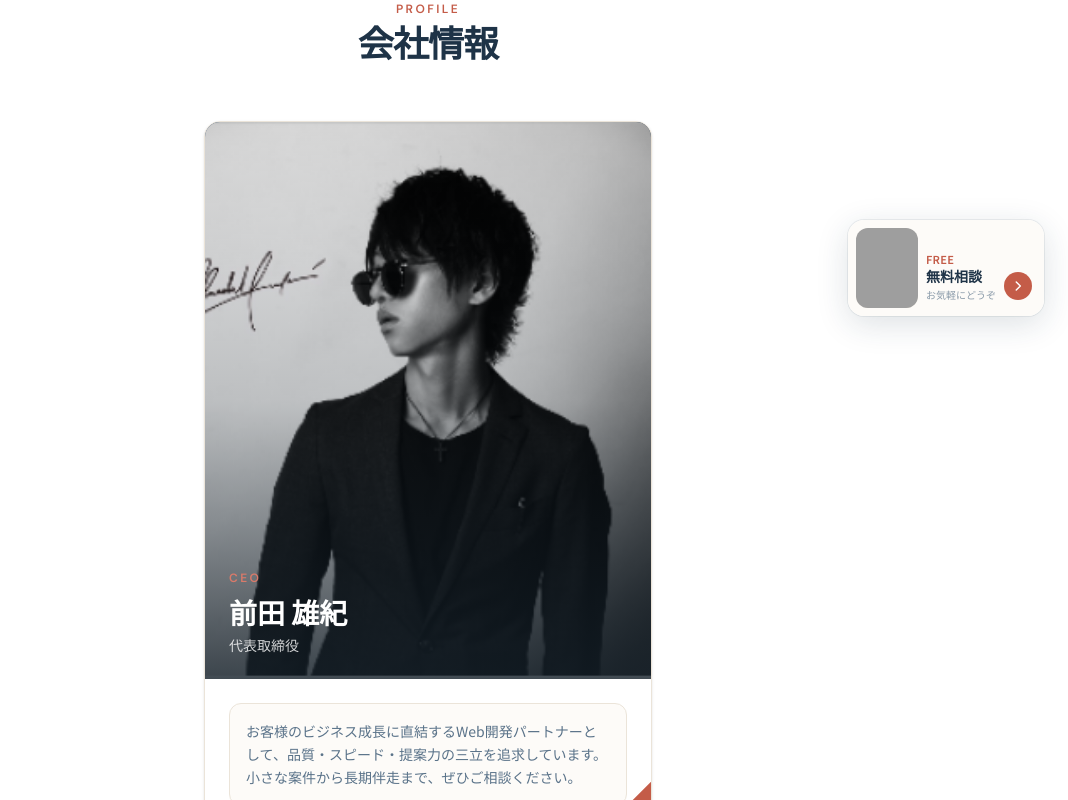
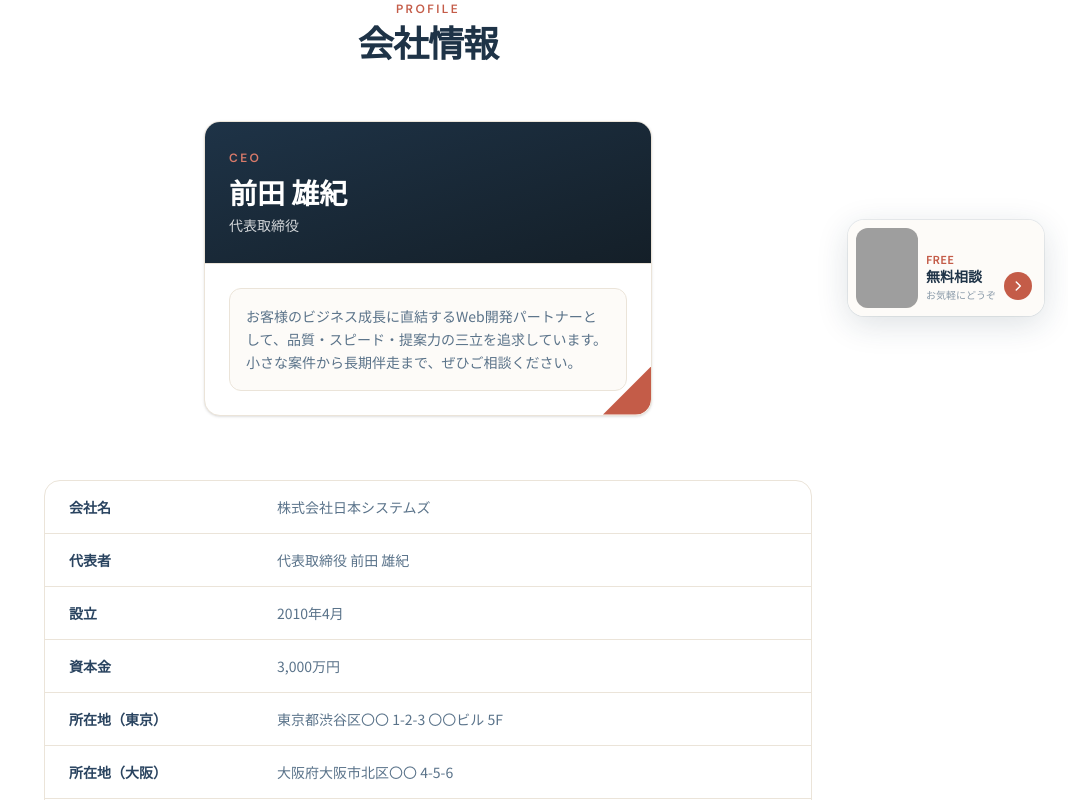
Before and after one commit to keepb2b/noppin-systems, a React (Vite) app: page /company in a window 1280 px wide. Shown: the part 460-1260 px from the top of the page, without its empty margins (212-1280 px from the left). Built offline with nearby package versions, Linux system fonts and the light colour scheme; grey boxes are pictures that could not be loaded.

Commit message:
feat:boss image is changed

```diff
--- a/src/components/company/ExecutiveCard.tsx
+++ b/src/components/company/ExecutiveCard.tsx
@@ -2,30 +2,13 @@ import type { Dictionary } from '../../i18n/types'
 
 type Executive = Dictionary['company']['executives'][number]
 
-export function ExecutiveCard({ role, roleEn, name, message, initials, imageSrc }: Executive) {
+export function ExecutiveCard({ role, roleEn, name, message }: Executive) {
   return (
     <article className="executive-card group scroll-reveal overflow-hidden rounded-2xl border border-sand-200 bg-white shadow-sm transition-all duration-300 hover:-translate-y-1 hover:shadow-lg">
-      <div className="relative aspect-[4/5] overflow-hidden bg-gradient-to-br from-navy-800 to-navy-950">
-        {imageSrc ? (
-          <img
-            src={imageSrc}
-            alt={name}
-            className="absolute inset-0 z-0 h-full w-full object-cover object-top"
-            loading="lazy"
-          />
-        ) : (
-          <div className="absolute inset-0 flex items-center justify-center" aria-hidden>
-            <span className="font-display text-7xl font-bold text-white/10 transition-transform duration-700 group-hover:scale-110 md:text-8xl">
-              {initials}
-            </span>
-          </div>
-        )}
-        <div className="absolute inset-0 bg-gradient-to-t from-navy-950/80 via-navy-950/20 to-transparent" aria-hidden />
-        <div className="absolute inset-x-0 bottom-0 z-10 p-5 md:p-6">
-          <p className="font-display text-xs font-semibold uppercase tracking-[0.2em] text-coral-400">{roleEn}</p>
-          <h3 className="mt-2 text-2xl font-bold text-white md:text-[1.75rem]">{name}</h3>
-          <p className="mt-1 text-sm text-white/80">{role}</p>
-        </div>
+      <div className="border-b border-sand-200 bg-gradient-to-br from-navy-900 to-navy-950 px-5 py-6 md:px-6 md:py-7">
+        <p className="font-display text-xs font-semibold uppercase tracking-[0.2em] text-coral-400">{roleEn}</p>
+        <h3 className="mt-2 text-2xl font-bold text-white md:text-[1.75rem]">{name}</h3>
+        <p className="mt-1 text-sm text-white/80">{role}</p>
       </div>
       <div className="p-5 md:p-6">
         <p className="rounded-xl border border-sand-200 bg-sand-50 px-4 py-4 text-sm leading-relaxed text-navy-700/85">
--- a/src/components/effects/SiteLoader.tsx
+++ b/src/components/effects/SiteLoader.tsx
@@ -69,6 +69,7 @@ export function SiteLoader({ ready, onComplete }: Props) {
     <div ref={rootRef} className="site-loader" role="status" aria-live="polite" aria-label="Loading">
       <div className="site-loader-line-bg" aria-hidden />
       <div className="site-loader-inner">
+        <span className="site-loader-logo-frame">
           <img
             src="/images/nippon-systems-logo.png"
             alt=""
@@ -77,6 +78,7 @@ export function SiteLoader({ ready, onComplete }: Props) {
             height={78}
             decoding="async"
           />
+        </span>
         <div className="site-loader-bar" aria-hidden>
           <div ref={barRef} className="site-loader-bar-fill" />
         </div>
--- a/src/i18n/en.ts
+++ b/src/i18n/en.ts
@@ -418,8 +418,6 @@ export const en: Dictionary = {
         role: 'President & CEO',
         roleEn: 'CEO',
         name: 'Yuki Maeda',
-        initials: 'YM',
-        imageSrc: '/images/ceo-profile.png',
         message:
           'As your web development partner, we pursue quality, speed, and proactive proposals that drive business growth. From small projects to long-term partnerships — we welcome your inquiry.',
       },
--- a/src/i18n/ja.ts
+++ b/src/i18n/ja.ts
@@ -408,8 +408,6 @@ export const ja: Dictionary = {
         role: '代表取締役',
         roleEn: 'CEO',
         name: '前田 雄紀',
-        initials: 'YM',
-        imageSrc: '/images/ceo-profile.png',
         message:
           'お客様のビジネス成長に直結するWeb開発パートナーとして、品質・スピード・提案力の三立を追求しています。小さな案件から長期伴走まで、ぜひご相談ください。',
       },
--- a/src/i18n/types.ts
+++ b/src/i18n/types.ts
@@ -136,8 +136,6 @@ export type Dictionary = {
       roleEn: string
       name: string
       message: string
-      initials: string
-      imageSrc?: string
     }[]
     rows: { label: string; value: string }[]
   }
--- a/src/index.css
+++ b/src/index.css
@@ -1160,10 +1160,39 @@
     text-align: center;
   }
 
+  .site-loader-logo-frame {
+    position: relative;
+    display: inline-flex;
+    line-height: 0;
+  }
+
   .site-loader-logo {
+    display: block;
     width: min(88vw, 22rem);
     height: auto;
     object-fit: contain;
+    background: transparent;
+    mix-blend-mode: multiply;
+    -webkit-mask-image:
+      linear-gradient(to right, transparent 0%, black 14%, black 86%, transparent 100%),
+      linear-gradient(to bottom, transparent 0%, black 18%, black 82%, transparent 100%);
+    mask-image:
+      linear-gradient(to right, transparent 0%, black 14%, black 86%, transparent 100%),
+      linear-gradient(to bottom, transparent 0%, black 18%, black 82%, transparent 100%);
+    -webkit-mask-composite: source-in;
+    mask-composite: intersect;
+  }
+
+  .site-loader-logo-frame::after {
+    content: '';
+    position: absolute;
+    inset: 0;
+    pointer-events: none;
+    box-shadow:
+      inset 0 10px 12px -4px rgb(250 247 242 / 0.95),
+      inset 0 -10px 12px -4px rgb(250 247 242 / 0.95),
+      inset 10px 0 12px -4px rgb(250 247 242 / 0.95),
+      inset -10px 0 12px -4px rgb(250 247 242 / 0.95);
   }
 
   .site-loader-bar {
```
Lines whose indentation alone changed are shown as unchanged.
